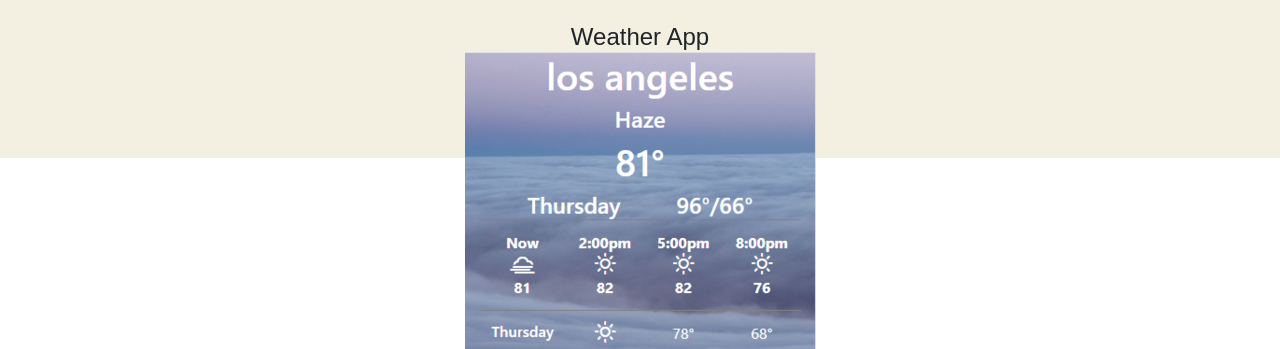
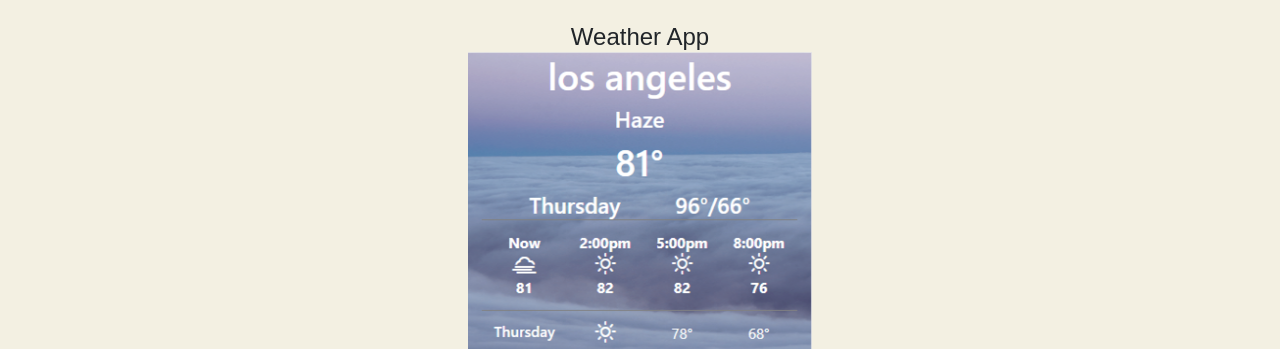
Before and after one commit to evanallen13/gatsby-portfolio, a Gatsby site: page /projects in a window 1280 px wide. Shown: the part 642-991 px from the top of the page. Built offline with nearby package versions, Linux system fonts and the light colour scheme; Gatsby itself is replaced by a stand-in of ours.

Commit message:
weather project

```diff
--- a/src/components/project/project.jsx
+++ b/src/components/project/project.jsx
@@ -4,7 +4,7 @@ import '../../../node_modules/bootstrap/dist/css/bootstrap.min.css'
 
 const Project = (props) => {
     return(
-        <div className='p-2' style={{ width: '367px', margin:'10px 10px 0px 10px'}}>
+        <div className='p-2' style={{ width: '360px', margin:'10px 10px 0px 10px'}}>
             <h4 className='projectTitle' style={{margin:'0'}}>{props.title}</h4>
             <div>
                 <img className='projectImg' src={props.image} alt={props.image}></img>
--- a/src/projects_md/weatherApp.md
+++ b/src/projects_md/weatherApp.md
@@ -1,8 +1,8 @@
 ---
 title : 'Weather App'
 img : 'weather2.png'
-git : 'https://github.com/evanallen13/React-Iphone-Weather-App-Clone'
-hosting : 'https://wizardly-spence-f3a746.netlify.com/'
+git : 'https://github.com/evanallen13/Weather-Final'
+hosting : 'https://nervous-clarke-50a2e4.netlify.com/'
 skills : 'javascript.png , firebase.png'
 text: 'This is a weather app'
 
--- a/src/styles/projects.css
+++ b/src/styles/projects.css
@@ -2,7 +2,7 @@
 
 .projectPage{
     background-color: #f3f0e2;
-    height: 100vh;
+    height: 100%;
     width: 100vw;
     font-family: sans-serif
 }
```
